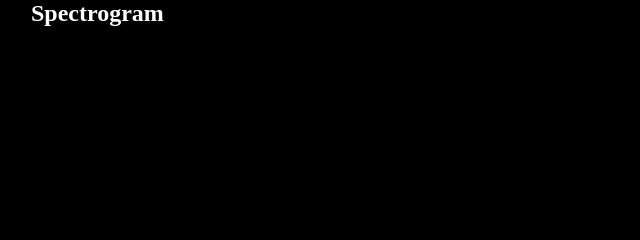
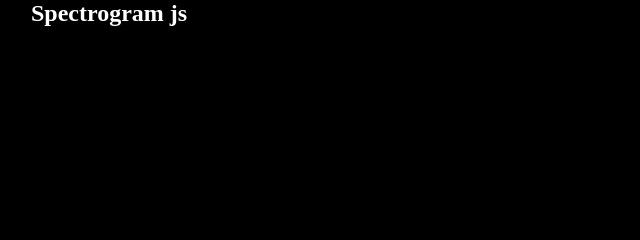
Before and after one commit to toakleaf/spectrogramJS, a website built with webpack: page src/index.html in a window 1280 px wide. Shown: the top 240 px of the page, 9-649 px from the left. Built offline with nearby package versions, Linux system fonts and the light colour scheme.

Commit message:
updated title

```diff
--- a/src/index.html
+++ b/src/index.html
@@ -2,7 +2,7 @@
 <html lang="en">
   <head>
     <meta charset="UTF-8" />
-    <title>Spectrogram</title>
+    <title>Spectrogram JS</title>
     <style>
       body {
         margin: 0;
@@ -39,7 +39,7 @@
   </head>
   <body>
     <menu>
-      <h2>Spectrogram</h2>
+      <h2>Spectrogram js</h2>
     </menu>
     <h1 id="start">Click to Start</h1>
     <canvas> </canvas>
```
Also changed, not shown: dist/index.html, screenshot.jpg.
